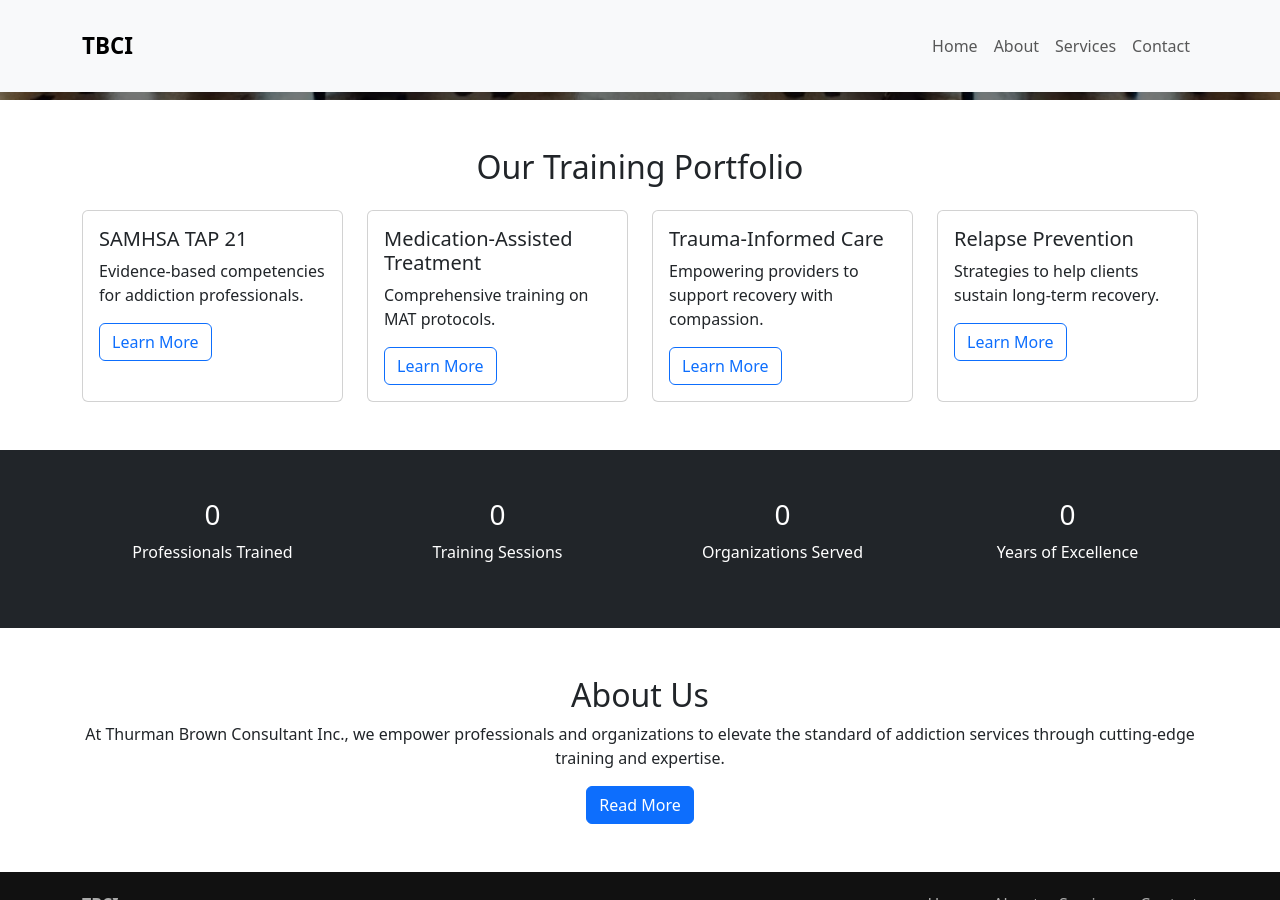
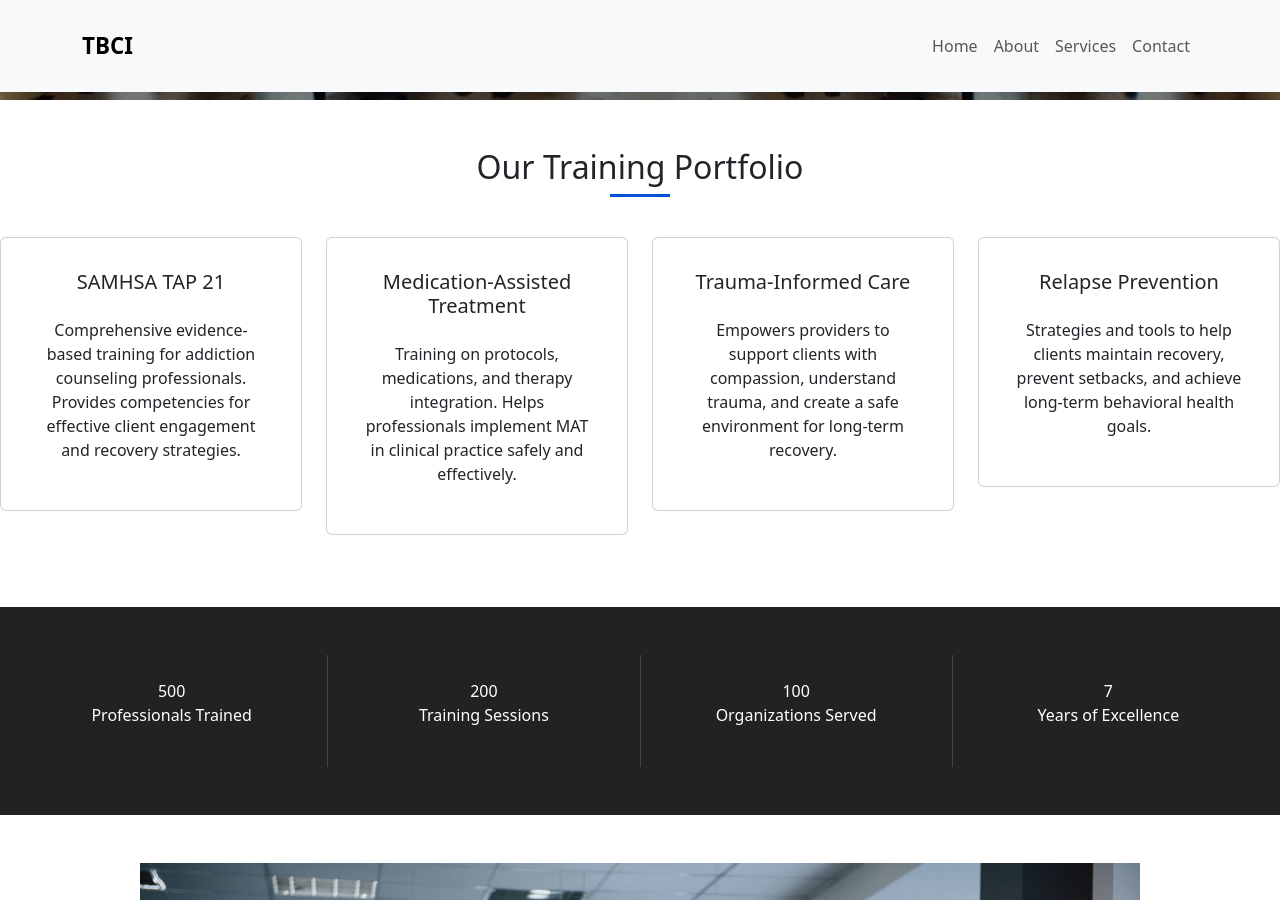
Before and after one commit to digitalsparkhq/Websiteforthurmanbrown, a Jekyll site: the page built from index.md, in a window 1280 px wide and 900 px high, scrolled down 848 px. Built offline with Jekyll 4.4.1, drawn with Linux system fonts in a browser that asks for light colours; some of the changed text lies outside the part shown.

Commit message:
Update index.md

```diff
--- a/index.md
+++ b/index.md
@@ -7,82 +7,66 @@ title: Home
 <section class="hero" style="background-image: url('{{ site.baseurl }}/assets/images/hero-bg.jpg');">
   <div class="hero-overlay"></div>
   <div class="hero-content">
-    <h1 class="display-4">Welcome to Thurman Brown Consultant Inc.</h1>
-    <p class="lead">Pioneering Excellence in Addiction Care</p>
-    <a class="btn btn-primary btn-lg" href="{{ site.baseurl }}/contact">Contact Us</a>
+    <h1>Welcome to Thurman Brown Consultant Inc.</h1>
+    <p>Pioneering Excellence in Addiction Care</p>
+    <a href="{{ site.baseurl }}/contact" class="btn btn-primary mt-3">Contact Us</a>
   </div>
 </section>
 
-<!-- Services Section -->
-<section class="container my-5">
-  <h2 class="text-center mb-4">Our Training Portfolio</h2>
-  <div class="row g-4">
-    <div class="col-md-3">
-      <div class="card h-100">
-        <div class="card-body">
-          <h5 class="card-title">SAMHSA TAP 21</h5>
-          <p class="card-text">Evidence-based competencies for addiction professionals.</p>
-          <a href="{{ site.baseurl }}/services" class="btn btn-outline-primary">Learn More</a>
-        </div>
+<!-- Our Training Portfolio -->
+<section class="py-5 text-center">
+  <h2 class="underline">Our Training Portfolio</h2>
+  <div class="row justify-content-center mt-4">
+    <div class="col-md-3 mb-4">
+      <div class="card service-card">
+        <h5>SAMHSA TAP 21</h5>
+        <p>Comprehensive evidence-based training for addiction counseling professionals. Provides competencies for effective client engagement and recovery strategies.</p>
       </div>
     </div>
-    <div class="col-md-3">
-      <div class="card h-100">
-        <div class="card-body">
-          <h5 class="card-title">Medication-Assisted Treatment</h5>
-          <p class="card-text">Comprehensive training on MAT protocols.</p>
-          <a href="{{ site.baseurl }}/services" class="btn btn-outline-primary">Learn More</a>
-        </div>
+    <div class="col-md-3 mb-4">
+      <div class="card service-card">
+        <h5>Medication-Assisted Treatment</h5>
+        <p>Training on protocols, medications, and therapy integration. Helps professionals implement MAT in clinical practice safely and effectively.</p>
       </div>
     </div>
-    <div class="col-md-3">
-      <div class="card h-100">
-        <div class="card-body">
-          <h5 class="card-title">Trauma-Informed Care</h5>
-          <p class="card-text">Empowering providers to support recovery with compassion.</p>
-          <a href="{{ site.baseurl }}/services" class="btn btn-outline-primary">Learn More</a>
-        </div>
+    <div class="col-md-3 mb-4">
+      <div class="card service-card">
+        <h5>Trauma-Informed Care</h5>
+        <p>Empowers providers to support clients with compassion, understand trauma, and create a safe environment for long-term recovery.</p>
       </div>
     </div>
-    <div class="col-md-3">
-      <div class="card h-100">
-        <div class="card-body">
-          <h5 class="card-title">Relapse Prevention</h5>
-          <p class="card-text">Strategies to help clients sustain long-term recovery.</p>
-          <a href="{{ site.baseurl }}/services" class="btn btn-outline-primary">Learn More</a>
-        </div>
+    <div class="col-md-3 mb-4">
+      <div class="card service-card">
+        <h5>Relapse Prevention</h5>
+        <p>Strategies and tools to help clients maintain recovery, prevent setbacks, and achieve long-term behavioral health goals.</p>
       </div>
     </div>
   </div>
 </section>
 
 <!-- Stats Section -->
-<section class="bg-dark text-white py-5">
-  <div class="container">
-    <div class="row text-center">
-      <div class="col-md-3">
-        <h3 class="counter" data-target="500">0</h3>
-        <p>Professionals Trained</p>
-      </div>
-      <div class="col-md-3">
-        <h3 class="counter" data-target="200">0</h3>
-        <p>Training Sessions</p>
-      </div>
-      <div class="col-md-3">
-        <h3 class="counter" data-target="100">0</h3>
-        <p>Organizations Served</p>
-      </div>
-      <div class="col-md-3">
-        <h3 class="counter" data-target="7">0</h3>
-        <p>Years of Excellence</p>
-      </div>
-    </div>
+<section class="stats row text-center text-white m-0">
+  <div class="col counter-col">
+    <span class="counter" data-target="500">0</span>
+    <p>Professionals Trained</p>
+  </div>
+  <div class="col counter-col">
+    <span class="counter" data-target="200">0</span>
+    <p>Training Sessions</p>
+  </div>
+  <div class="col counter-col">
+    <span class="counter" data-target="100">0</span>
+    <p>Organizations Served</p>
+  </div>
+  <div class="col counter-col">
+    <span class="counter" data-target="7">0</span>
+    <p>Years of Excellence</p>
   </div>
 </section>
 
 <!-- About Preview -->
-<section class="container my-5 text-center">
-  <h2>About Us</h2>
-  <p>At Thurman Brown Consultant Inc., we empower professionals and organizations to elevate the standard of addiction services through cutting-edge training and expertise.</p>
-  <a class="btn btn-primary" href="{{ site.baseurl }}/about">Read More</a>
+<section class="about-preview py-5 text-center">
+  <img src="{{ site.baseurl }}/assets/images/about-bg.jpg" alt="About Thurman Brown Consultant">
+  <p class="mt-3">At Thurman Brown Consultant Inc., we empower professionals and organizations to elevate the standard of addiction services through cutting-edge virtual training and evidence-based interventions. Our programs include SAMHSA TAP 21, Medication-Assisted Treatment, Trauma-Informed Care, and Relapse Prevention to improve client outcomes and professional growth.</p>
+  <a href="{{ site.baseurl }}/about" class="btn btn-primary mt-3">Read More</a>
 </section>
```
